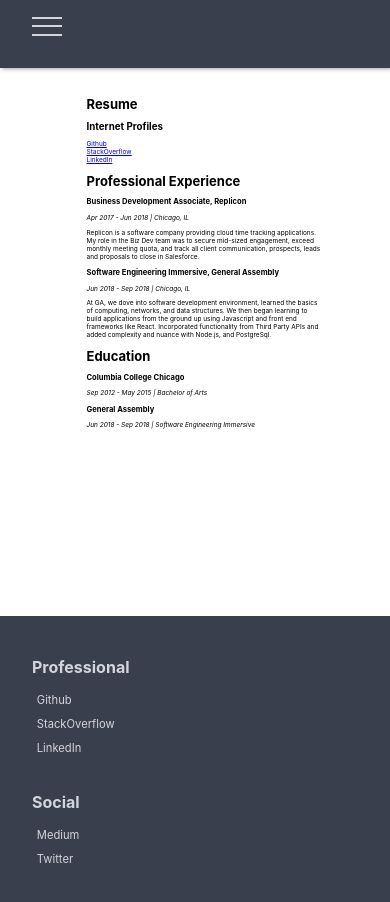
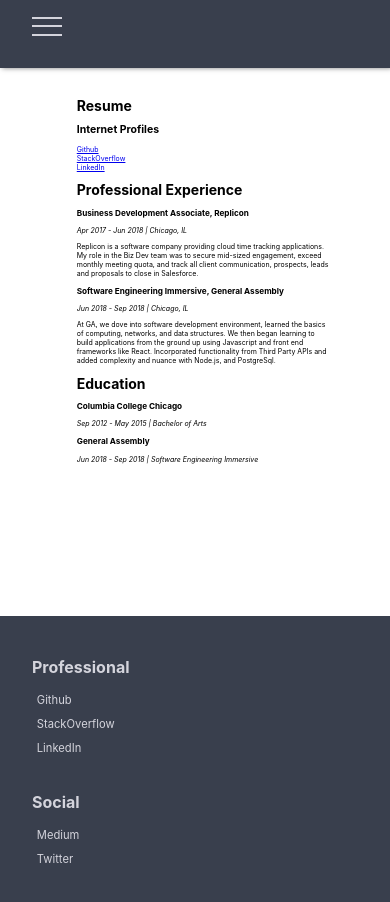
Before and after one commit to alxdelgado/react-portfolio, a React (Create React App) app: page /resume in a window 390 px wide. Shown: the top 902 px of the page. Built offline with nearby package versions, Linux system fonts and the light colour scheme.

Commit message:
SideBar and ResumePage media queries adjusted

```diff
--- a/src/components/sidebar/sidebar.component.jsx
+++ b/src/components/sidebar/sidebar.component.jsx
@@ -7,7 +7,7 @@
         <ul>
             <li><a href='/resume'>Resume</a></li>
             <li><a href='/projects'>Projects</a></li>
-            <li><a href='https://github.com/alxdelgado'>Github</a></li>
+            <li><a href='https://github.com/alxdelgado' target='_blank' rel="noopener noreferrer">Github</a></li>
         </ul>
     </nav>
 );
--- a/src/pages/resume/resume-page.styles.scss
+++ b/src/pages/resume/resume-page.styles.scss
@@ -5,7 +5,7 @@
     flex-wrap: wrap;
     width: 100vw;
     justify-content: center;
-    font-size: 1px;
+
 
     .resume_container {
         width: 40vw;
@@ -26,11 +26,12 @@
        height: 65vh;
 
        .resume_container {
-        padding-left: 10px;
-        padding-right: 10px;
-        padding-top: 20px;
-        padding-bottom: 20px;
-        font-size: 0.6rem;
+            width: 30vw;
+            padding-left: 10px;
+            padding-right: 10px;
+            padding-top: 20px;
+            padding-bottom: 20px;
+            font-size: 0.6rem;
        }
    }
 }
@@ -91,12 +92,12 @@
         height: 65vh;
 
         .resume_container {
-            width: 60vw;
+            width: 65vw;
             padding-left: 0px;
             padding-right: 40px;
             padding-top: 20px;
             padding-bottom: 0px;
-            font-size: 6.5px;
+            font-size: 7px;
         }
     }
 }
@@ -107,12 +108,12 @@
         height: 65vh;
 
         .resume_container {
-            width: 60vw;
+            width: 75vw;
             padding-left: 0px;
             padding-right: 30px;
-            padding-top: 20px;
+            padding-top: 40px;
             padding-bottom: 0px;
-            font-size: 6.3px;
+            font-size: 6.7px;
         }
     }
 }
```
